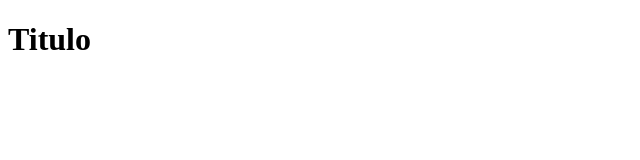
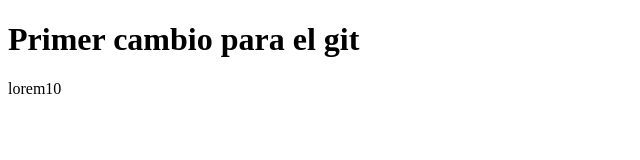
Before and after one commit to WaynaRolando/CursoGit, a plain HTML site: page index.html in a window 1280 px wide. Shown: the whole page, without its empty margins (0-640 px from the left). Drawn offline with Linux system fonts and the light colour scheme.

Commit message:
agregado div contenedor

```diff
--- a/index.html
+++ b/index.html
@@ -5,6 +5,11 @@
 	<title>Tienda Virtual</title>
 </head>
 <body>
-	<h1>Titulo</h1>
+	<h1>Primer cambio para el git</h1>
+	<div class="container">
+		<div class="row">
+			<p>lorem10</p>
+		</div>
+	</div>
 </body>
 </html>
```
